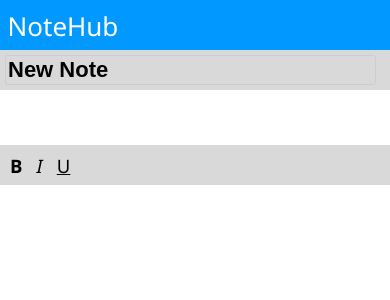
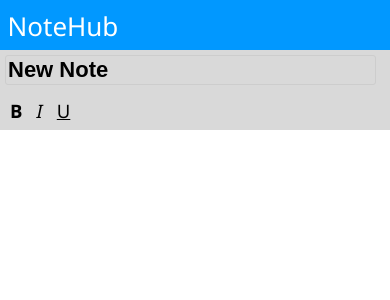
Before and after one commit to ISProject-NoteHub/NoteHub, a PHP site: page /note/new-editor.html in a window 390 px wide. Shown: the top 300 px of the page. Run offline with PHP 8.4, Linux system fonts and the light colour scheme.

Commit message:
Update editor-styling.css

```diff
--- a/editor-styling.css
+++ b/editor-styling.css
@@ -18,7 +18,7 @@ body {
   #TopBar {
     width: calc(100% - 10px);
     padding: 5px;
-    top: 145px; left: 0;
+    top: 90px; left: 0;
   }
 }
 
@@ -76,11 +76,10 @@ body {
 }
 
 .FormattingButton {
-  padding: 2.5px;
-  padding-left: 5px;
-  padding-right: 5px;
+  padding: 2.5px; padding-left: 5px; padding-right: 5px;
   font-size: 18.5px;
   display: inline-block;
+  cursor: pointer;
 }
 
 .FormattingButton:hover {
```
